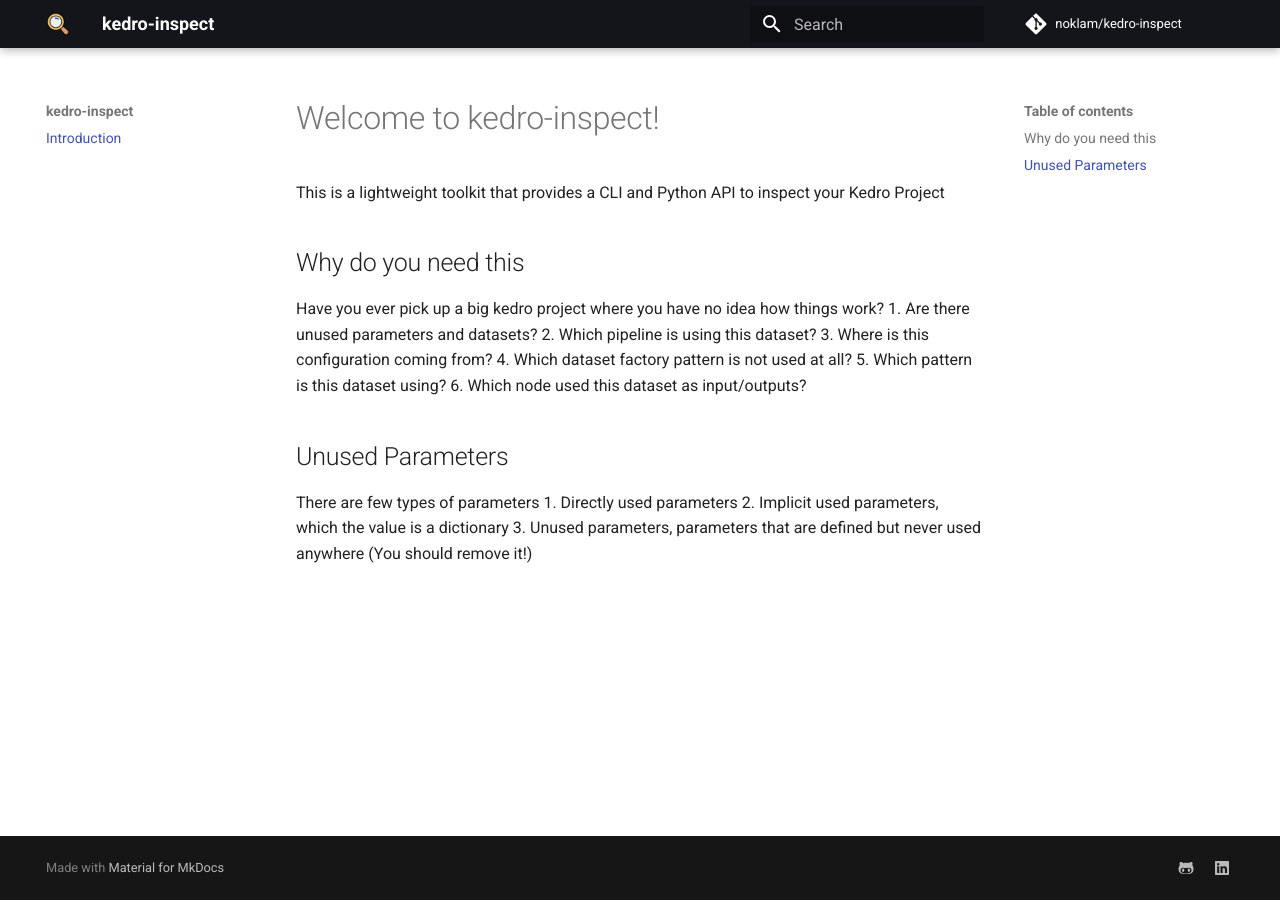
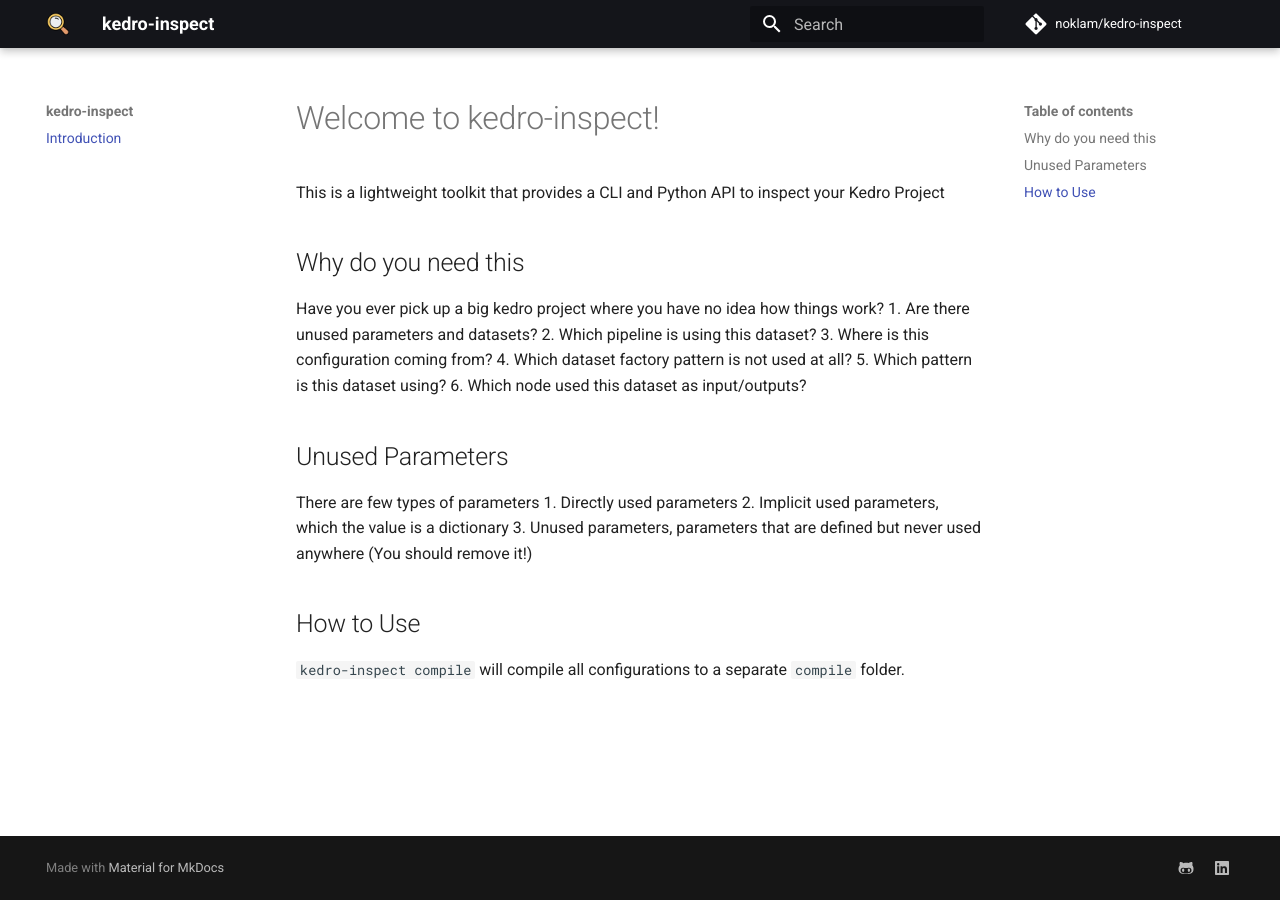
Before and after one commit to noklam/kedro-inspect, an MkDocs documentation site: the page built from docs/index.md, in a window 1280 px wide. Built offline with MkDocs 1.6.1 and Material for MkDocs 9.7.7, drawn with Linux system fonts in a browser that asks for light colours; comment, search, counter and statistics services are not loaded.

Commit message:
update docs

```diff
--- a/docs/index.md
+++ b/docs/index.md
@@ -33,3 +33,6 @@
 1. Directly used parameters
 2. Implicit used parameters, which the value is a dictionary
 3. Unused parameters, parameters that are defined but never used anywhere (You should remove it!)
+
+## How to Use
+`kedro-inspect compile` will compile all configurations to a separate `compile` folder.
```
Also changed, not shown: README.md (+5 -0 lines), 1 other file.
